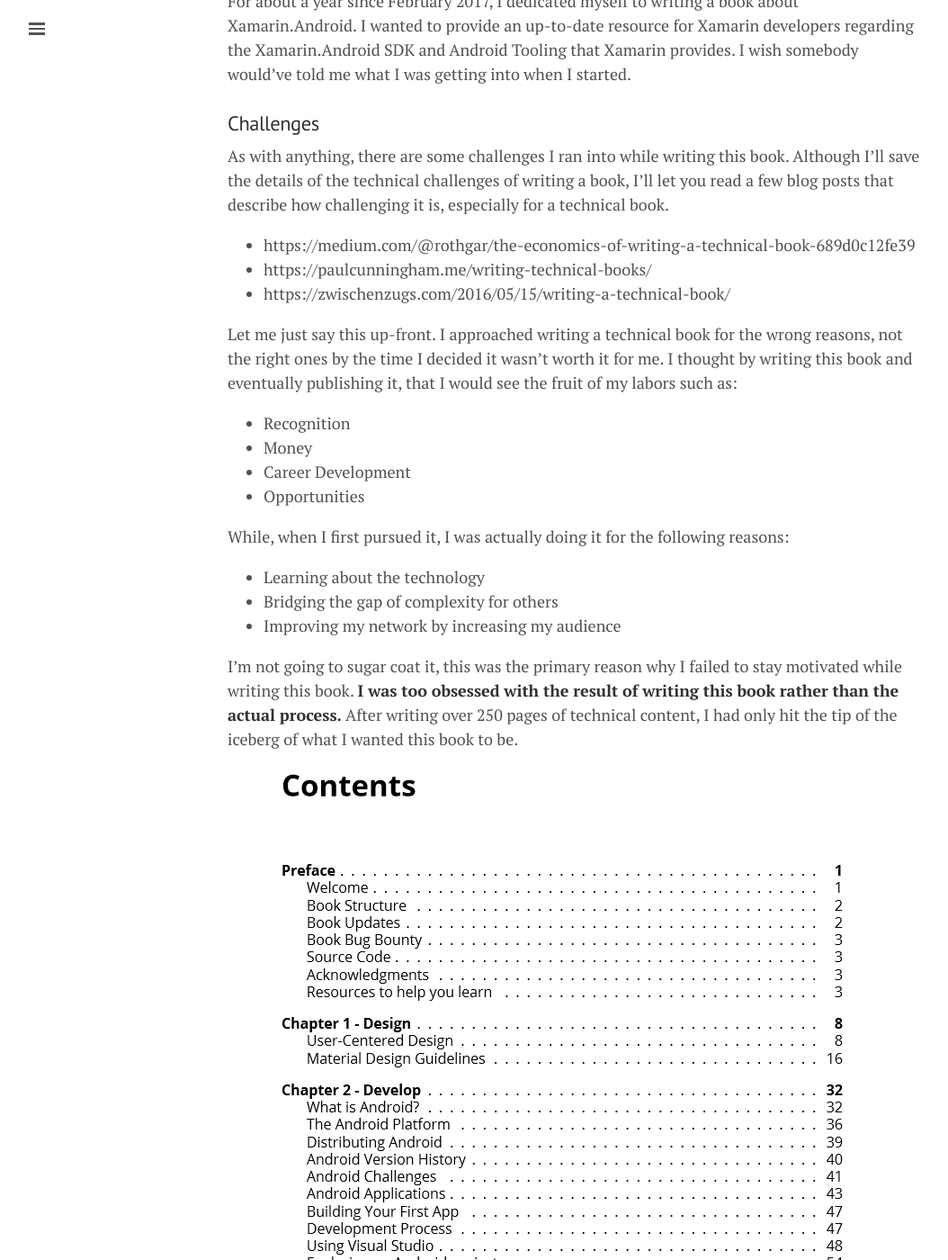
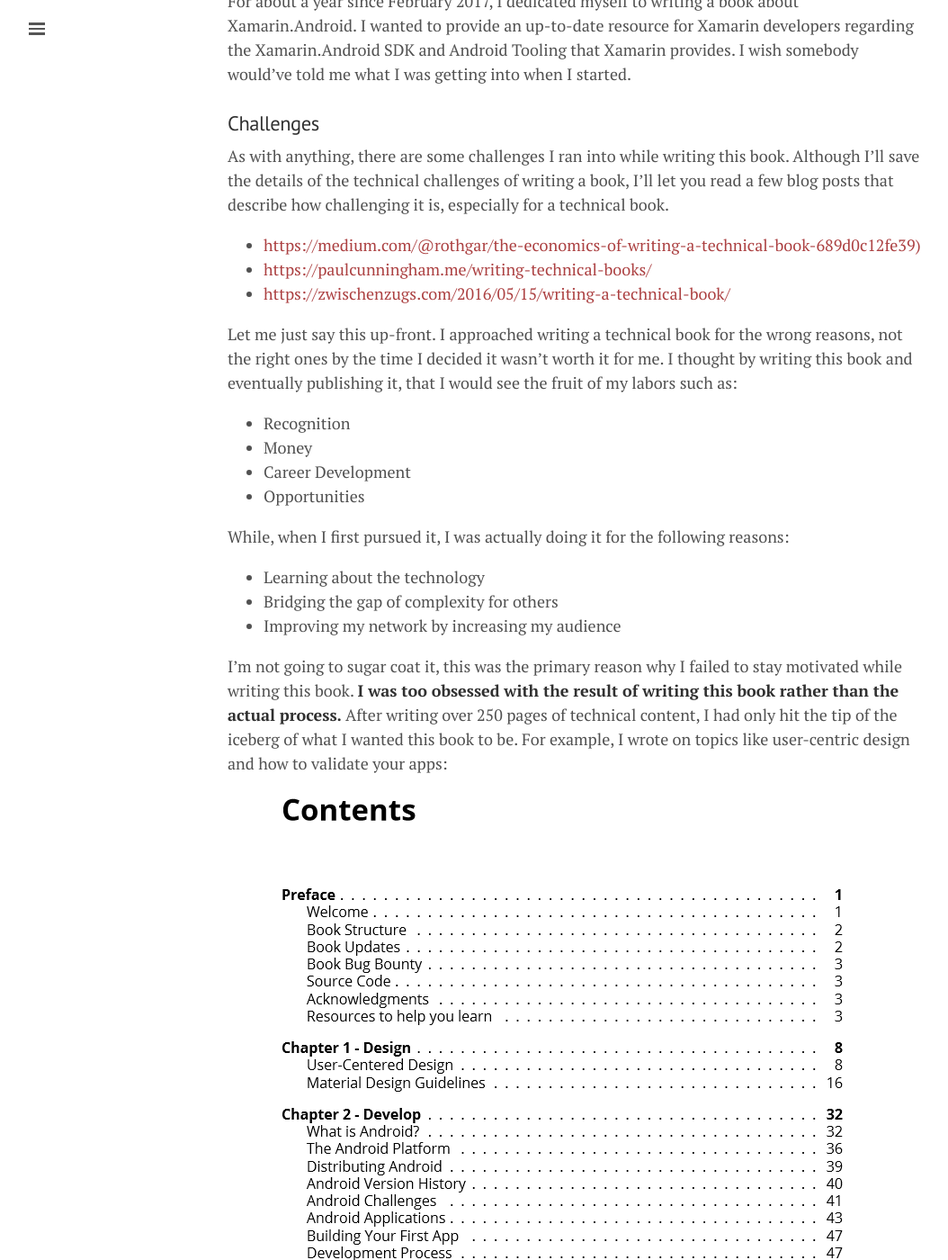
Before and after one commit to JonDouglas/jondouglas.github.io, a Jekyll site: the page built from _posts/2019-05-29-whats-next.md, in a window 1280 px wide and 1400 px high, scrolled down 1017 px. Shown: the whole window at 90% size, without its empty margins (0-1054 px from the left). Built offline with Jekyll 4.4.1, drawn with Linux system fonts in a browser that asks for light colours; nearby versions of some CDN libraries; comment, search, counter and statistics services are not loaded.

```diff
--- a/_posts/2019-05-29-whats-next.md
+++ b/_posts/2019-05-29-whats-next.md
@@ -11,7 +11,7 @@ I wanted to provide an update as to what's next for this blog, and some of the d
 
 In March of 2018, my daughter Audrey was born. Transitioning to parenthood was a challenge in itself! I mean, how could you not love this face?
 
-![](/Images/audrey.jpg)
+![](/images/audrey.jpg)
 
 If there's anything I learned about becoming a father, it's that you need to **make time as it's not magically handed to you.** Someday your life with change for the best, and you have to put things on the shelf for awhile until you're ready to commit to them again.
 
@@ -23,9 +23,9 @@ It's been a little more than 2 years since I provided an update about the Xamari
 
 As with anything, there are some challenges I ran into while writing this book. Although I'll save the details of the technical challenges of writing a book, I'll let you read a few blog posts that describe how challenging it is, especially for a technical book.
 
-- https://medium.com/@rothgar/the-economics-of-writing-a-technical-book-689d0c12fe39
-- https://paulcunningham.me/writing-technical-books/
-- https://zwischenzugs.com/2016/05/15/writing-a-technical-book/
+- [https://medium.com/@rothgar/the-economics-of-writing-a-technical-book-689d0c12fe39)](https://medium.com/@rothgar/the-economics-of-writing-a-technical-book-689d0c12fe39)
+- [https://paulcunningham.me/writing-technical-books/](https://paulcunningham.me/writing-technical-books/)
+- [https://zwischenzugs.com/2016/05/15/writing-a-technical-book/](https://zwischenzugs.com/2016/05/15/writing-a-technical-book/)
 
 Let me just say this up-front. I approached writing a technical book for the wrong reasons, not the right ones by the time I decided it wasn't worth it for me. I thought by writing this book and eventually publishing it, that I would see the fruit of my labors such as:
 
@@ -40,10 +40,10 @@ While, when I first pursued it, I was actually doing it for the following reason
 - Bridging the gap of complexity for others
 - Improving my network by increasing my audience
 
-I'm not going to sugar coat it, this was the primary reason why I failed to stay motivated while writing this book. **I was too obsessed with the result of writing this book rather than the actual process.** After writing over 250 pages of technical content, I had only hit the tip of the iceberg of what I wanted this book to be.
+I'm not going to sugar coat it, this was the primary reason why I failed to stay motivated while writing this book. **I was too obsessed with the result of writing this book rather than the actual process.** After writing over 250 pages of technical content, I had only hit the tip of the iceberg of what I wanted this book to be. For example, I wrote on topics like user-centric design and how to validate your apps:
 
-![](/Images/xabook-toc.png)
-![](/Images/chapter1.png)
+![](/images/xabook-toc.png)
+![](/images/chapter1.png)
 
 Looking back on this, I do not miss having to move pixels of images to be perfect, matching text size accordingly, and ensuring the right language is set for code snippets. The inner development loop for creating books is not great. Most of my time is focused on making things look good, rather than the actual writing itself.
 
@@ -73,11 +73,11 @@ Yes you heard it right. For everyone who signed up for the Xamarin.Android Book
 
 Throughout this process, I found my true passion is helping others become better developers, managers, and performers in general. I've started blogging on better habits, deep work, improved health, and software development. You can find my blog here:
 
-https://jondouglas.dev/blog/
+[https://jondouglas.dev/blog/](https://jondouglas.dev/blog/)
 
 I've also started streaming on twitch.tv helping people get into the software industry by holding AMAs and exploring topics I think are neat.
 
-https://www.twitch.tv/jondouglasdev
+[https://www.twitch.tv/jondouglasdev](https://www.twitch.tv/jondouglasdev)
 
 #### More blogs on mobile development
 
```
Also changed, not shown: Gemfile.lock.
